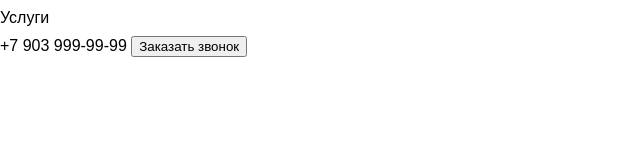
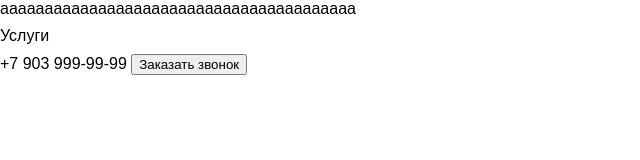
Before and after one commit to Minnkoo/special-app, a plain HTML site: page index.html in a window 1280 px wide. Shown: the whole page, without its empty margins (0-640 px from the left). Drawn offline with Linux system fonts and the light colour scheme.

Commit message:
something

```diff
--- a/index.html
+++ b/index.html
@@ -9,7 +9,7 @@
     <script src='js/jquery-3.6.0.min.js'></script>
     <script src='js/main.js'></script>
 </head>
-<body>
+<body>aaaaaaaaaaaaaaaaaaaaaaaaaaaaaaaaaaaaaaaa
     <header>
         <nav>
             <a href="#services">Услуги</a>
```
